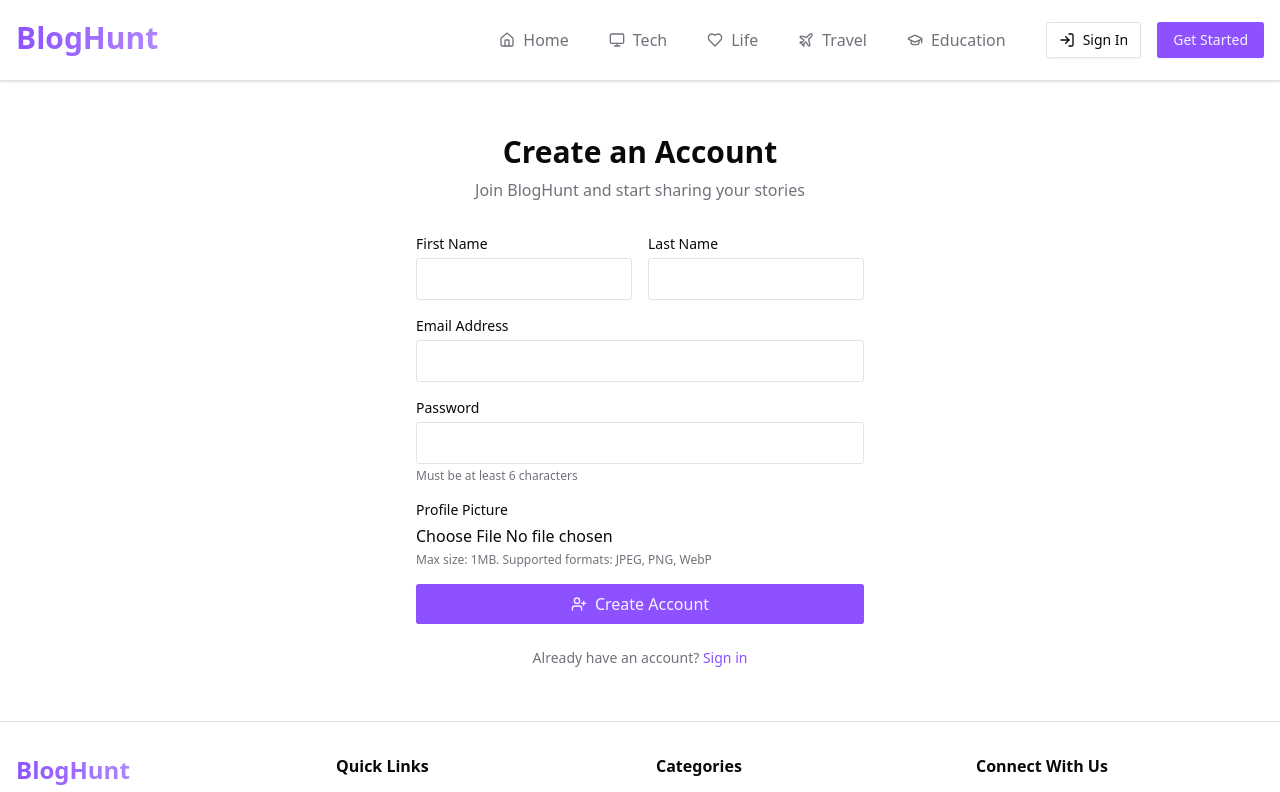
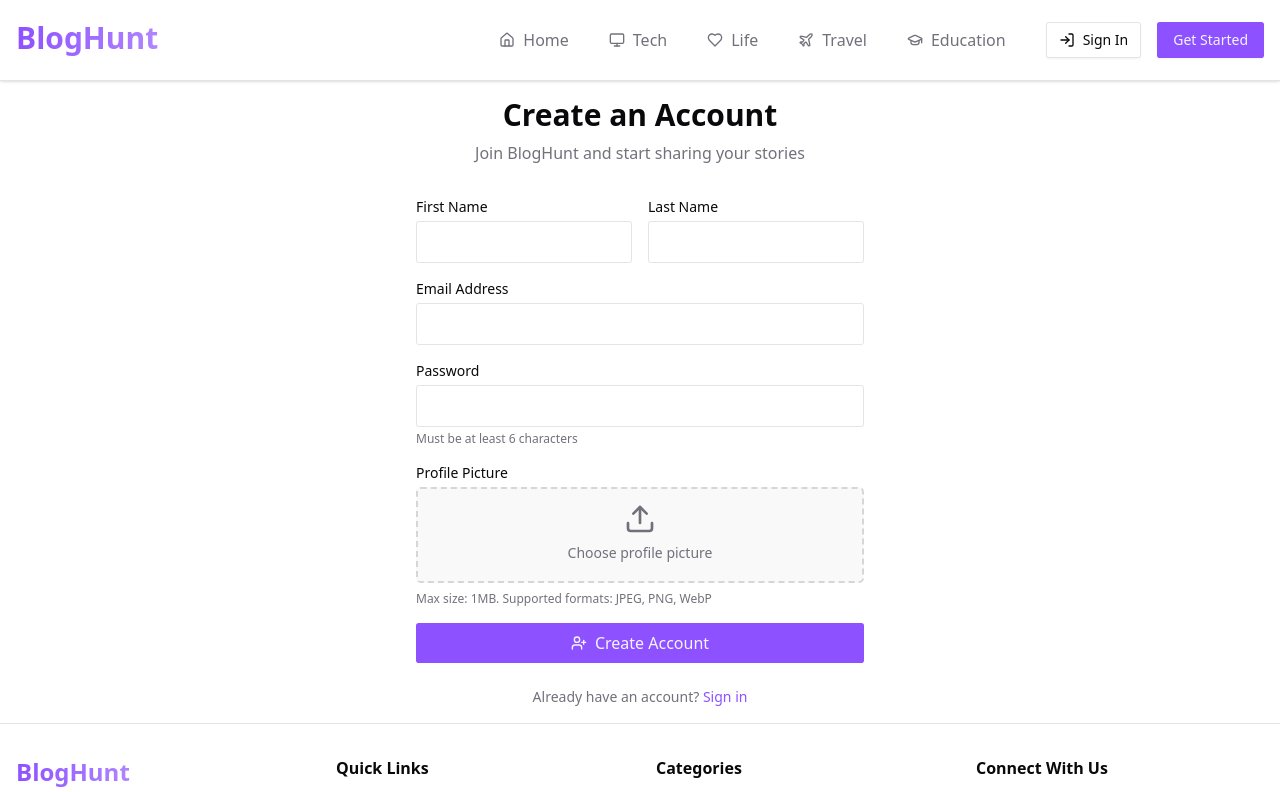
Before and after one commit to Amarnath-18/BlogHunt-frontend, a React (Vite) app: page /register in a window 1280 px wide. Shown: the top 792 px of the page. Built offline with nearby package versions, Linux system fonts and the light colour scheme.

Commit message:
feat: implement reusable FileInput component for image uploads in SignUp and WriteBlog

```diff
--- a/src/components/SignUp.jsx
+++ b/src/components/SignUp.jsx
@@ -3,6 +3,7 @@ import { Link, useNavigate } from 'react-router-dom'
 import { cn } from '@/lib/utils'
 import api from '@/lib/axios'
 import { UserPlus } from 'lucide-react'
+import FileInput from '@/components/ui/FileInput'
 
 const SignUp = () => {
   const navigate = useNavigate()
@@ -161,16 +162,14 @@ const SignUp = () => {
             <label className="block text-sm font-medium mb-1">
               Profile Picture
             </label>
-            <input
-              type="file"
+            <FileInput
               onChange={handleImageChange}
-              accept="image/jpeg,image/png,image/webp"
-              className="w-full"
-              required
+              helperText="Max size: 1MB. Supported formats: JPEG, PNG, WebP"
+              preview={formData.profilePic ? URL.createObjectURL(formData.profilePic) : null}
+              previewAlt="Profile preview"
+              className="h-24"
+              label="Choose profile picture"
             />
-            <p className="text-xs text-muted-foreground mt-1">
-              Max size: 1MB. Supported formats: JPEG, PNG, WebP
-            </p>
           </div>
 
           <button
--- a/src/components/WriteBlog.jsx
+++ b/src/components/WriteBlog.jsx
@@ -2,6 +2,7 @@ import React, { useState } from 'react'
 import { useNavigate } from 'react-router-dom'
 import api from '@/lib/axios'
 import { cn } from '@/lib/utils'
+import FileInput from '@/components/ui/FileInput'
 
 const WriteBlog = () => {
   const navigate = useNavigate()
@@ -126,15 +127,12 @@ const WriteBlog = () => {
 
         <div>
           <label className="block text-sm font-medium mb-1">Image (Optional)</label>
-          <input
-            type="file"
+          <FileInput
             onChange={handleImageChange}
-            accept="image/jpeg,image/png,image/webp"
-            className="w-full"
+            helperText="Max size: 1MB. Supported formats: JPEG, PNG, WebP"
+            preview={formData.blogImage ? URL.createObjectURL(formData.blogImage) : null}
+            previewAlt={formData.title || "Blog preview"}
           />
-          <p className="text-xs text-muted-foreground mt-1">
-            Max size: 1MB. Supported formats: JPEG, PNG, WebP
-          </p>
         </div>
 
         <button
--- /dev/null
+++ b/src/components/ui/FileInput.jsx
@@ -0,0 +1,65 @@
+import React from 'react'
+import { cn } from '@/lib/utils'
+import { Upload } from 'lucide-react'
+
+const FileInput = ({
+  onChange,
+  accept = "image/jpeg,image/png,image/webp",
+  className,
+  label = "Choose image",
+  helperText,
+  preview,
+  previewAlt = "Image preview"
+}) => {
+  return (
+    <div className="space-y-2">
+      <label className={cn(
+        "group relative flex flex-col items-center justify-center",
+        "w-full h-32 rounded-lg",
+        "border-2 border-dashed border-muted-foreground/25",
+        "hover:border-primary/50 transition-colors cursor-pointer",
+        "bg-muted/50",
+        className
+      )}>
+        <div className="flex flex-col items-center justify-center pt-5 pb-6">
+          <Upload className="size-8 mb-2 text-muted-foreground group-hover:text-primary/70" />
+          <p className="text-sm text-muted-foreground group-hover:text-foreground">
+            {label}
+          </p>
+        </div>
+        <input
+          type="file"
+          onChange={onChange}
+          accept={accept}
+          className="hidden"
+        />
+      </label>
+
+      {helperText && (
+        <p className="text-xs text-muted-foreground">
+          {helperText}
+        </p>
+      )}
+
+      {preview && (
+        <div className="relative group rounded-lg overflow-hidden">
+          <img
+            src={preview}
+            alt={previewAlt}
+            className="w-full h-48 object-cover rounded-lg"
+          />
+          <div className={cn(
+            "absolute inset-0 bg-black/50",
+            "opacity-0 group-hover:opacity-100",
+            "flex items-center justify-center",
+            "transition-opacity duration-200"
+          )}>
+            <p className="text-white text-sm">Click above to change image</p>
+          </div>
+        </div>
+      )}
+    </div>
+  )
+}
+
+export default FileInput
```
